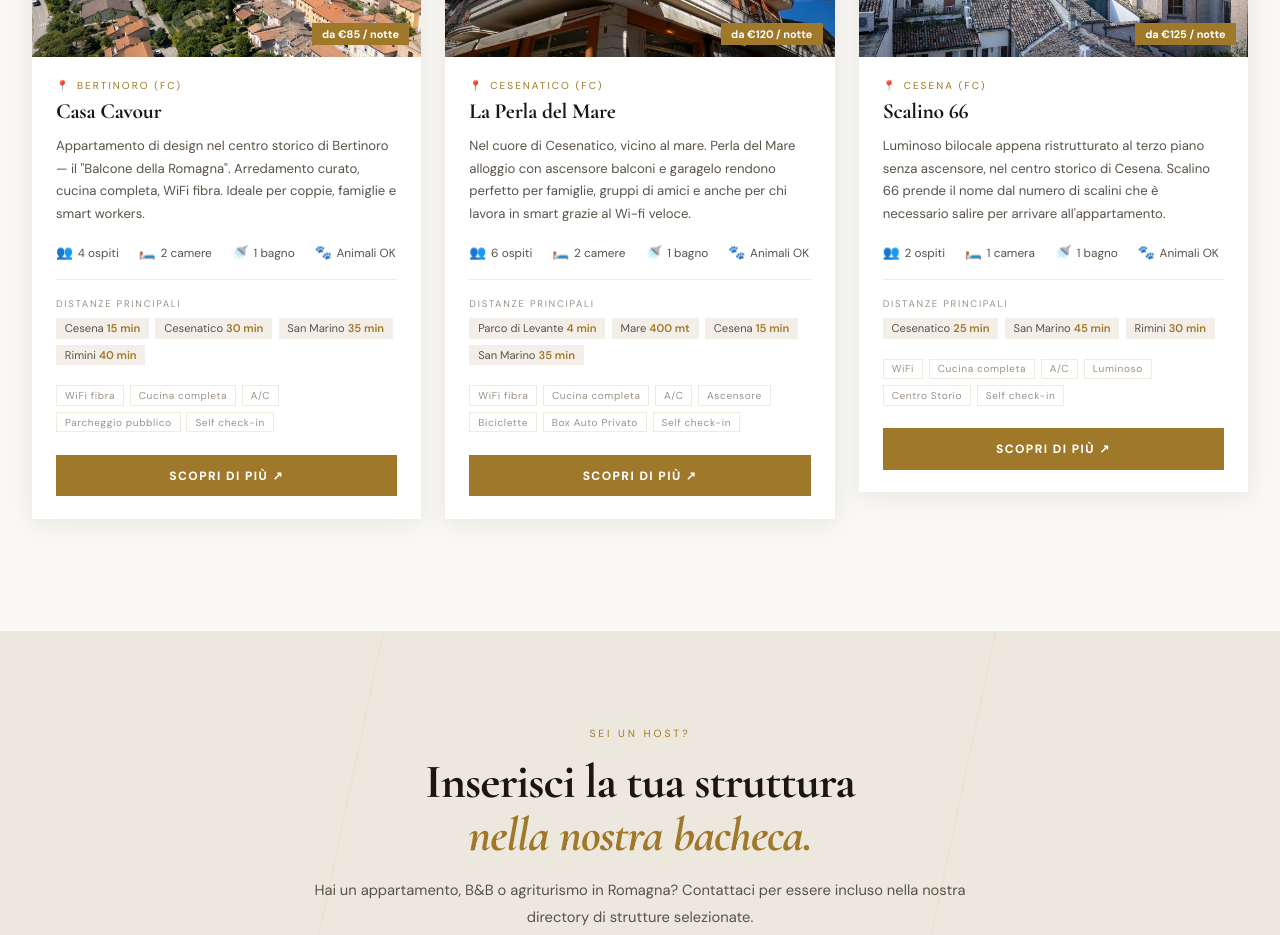
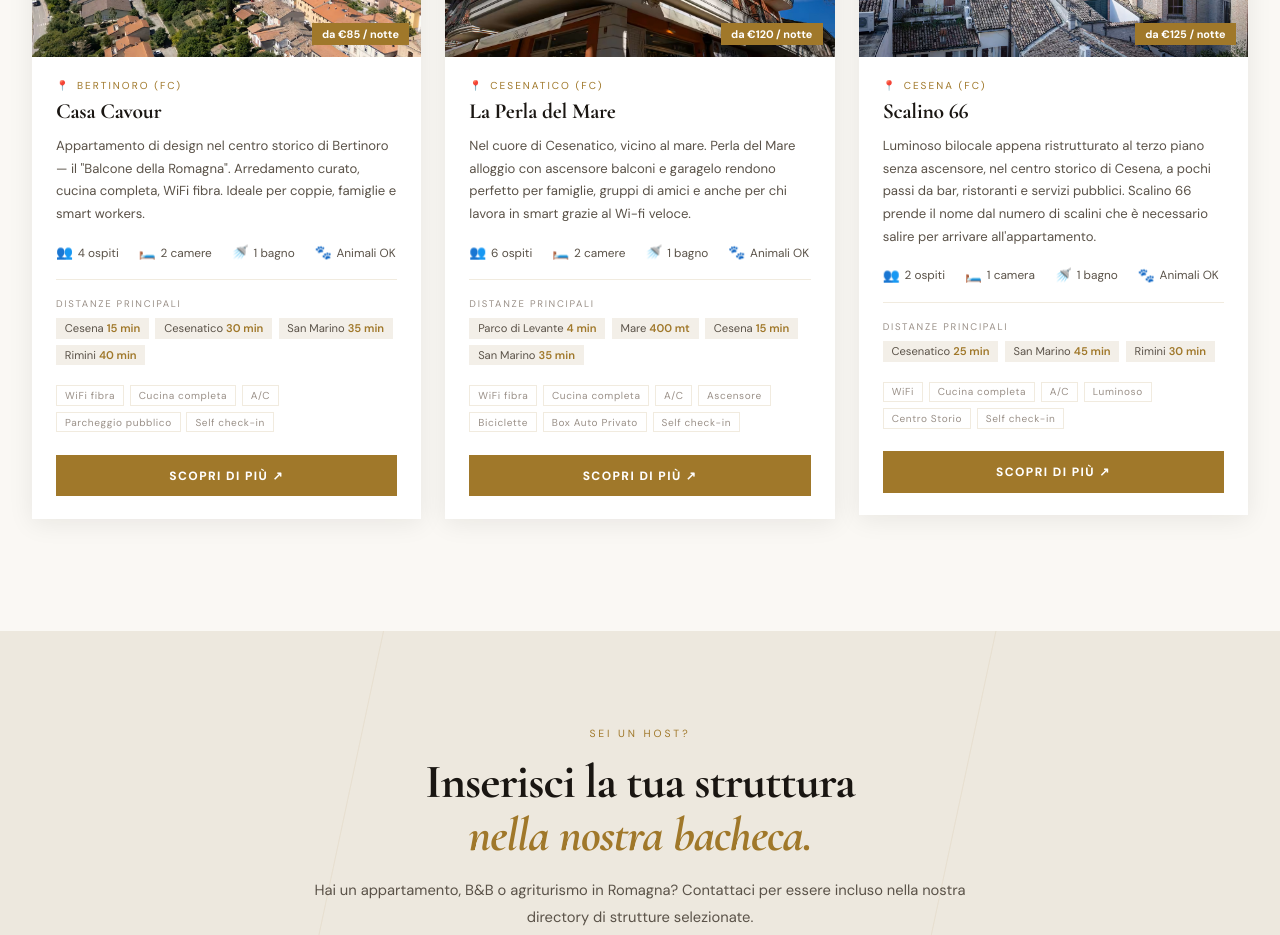
Before and after one commit to vittorionegri68-alt/romagna-affiti-brevi, a React (Vite) app: page / in a window 1280 px wide. Shown: the part 940-1875 px from the top of the page. Built offline with nearby package versions, Linux system fonts and the light colour scheme.

Commit message:
Update property description with additional details

```diff
--- a/src/strutture.js
+++ b/src/strutture.js
@@ -110,7 +110,7 @@ export const strutture = [
     camere: 1,
     bagni: 1,
     animali: true,
-    descrizione: "Luminoso bilocale appena ristrutturato al terzo piano senza ascensore, nel centro storico di Cesena. Scalino 66 prende il nome dal numero di scalini che è necessario salire per arrivare all'appartamento.",
+    descrizione: "Luminoso bilocale appena ristrutturato al terzo piano senza ascensore, nel centro storico di Cesena, a pochi passi da bar, ristoranti e servizi pubblici. Scalino 66 prende il nome dal numero di scalini che è necessario salire per arrivare all'appartamento.",
     tag: ["WiFi", "Cucina completa", "A/C","Luminoso","Centro Storio","Self check-in"],
     distanze: [
       { luogo: "Cesenatico", tempo: "25 min" },
```
